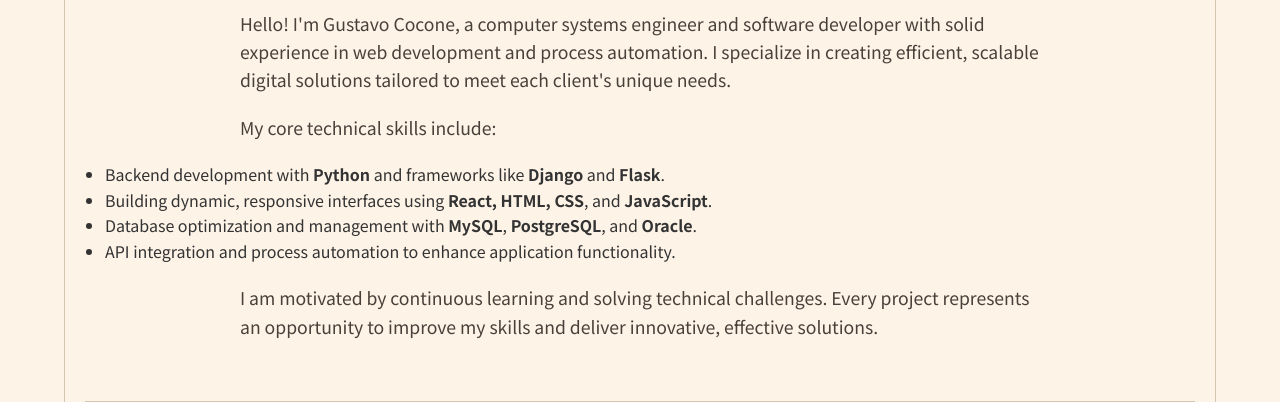
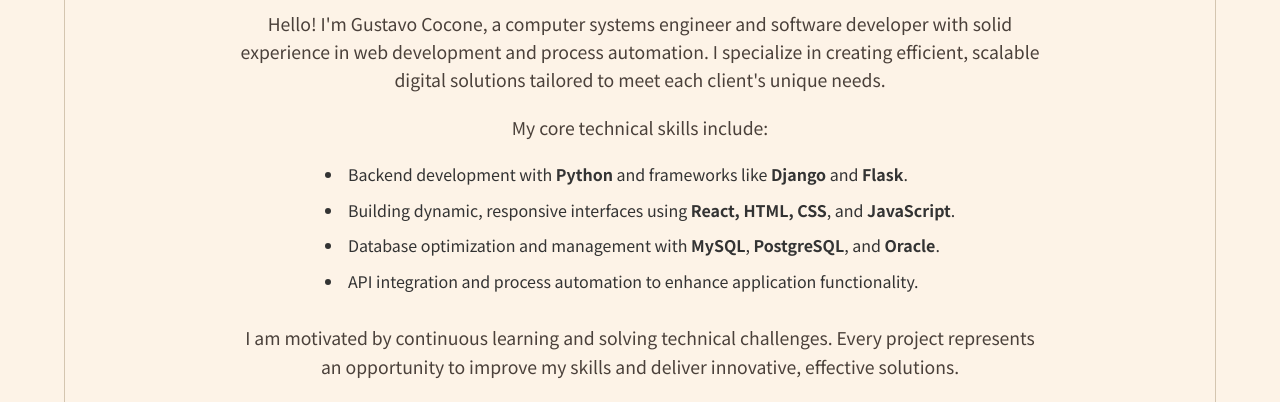
Before and after one commit to EGirlBuchona/EGirlBuchona.github.io, a plain HTML site: page index.html in a window 1280 px wide. Shown: the part 398-800 px from the top of the page. Drawn offline with nearby package versions, Linux system fonts and the light colour scheme.

Commit message:
Update index.html

```diff
--- a/index.html
+++ b/index.html
@@ -75,10 +75,9 @@
             opacity: 1;
             transform: translateY(0);
         }
-
  /* Sección Acerca de mí */
     .about {
-            text-align: left;
+        text-align: center; /* Centra el contenido de texto */
         padding: 40px 20px;
         border-bottom: 1px solid #D4C5B0;
     }
@@ -90,6 +89,18 @@
         line-height: 1.6;
         color: #4A403A;
     }
+
+    /* Ajustes para centrar la lista */
+    .about ul {
+        list-style-position: inside; /* Coloca los puntos dentro del área de texto */
+        padding: 0; /* Elimina el padding de la lista */
+        display: inline-block; /* Hace que la lista se comporte como contenido centrado */
+        text-align: left; /* Alinea el texto de la lista a la izquierda dentro del centro */
+    }
+
+    .about ul li {
+        margin-bottom: 10px;
+
  /* Ajuste para la sección de Proyectos en una sola columna centrada */
     .projects {
         display: grid;
```
Lines whose indentation alone changed are shown as unchanged.
